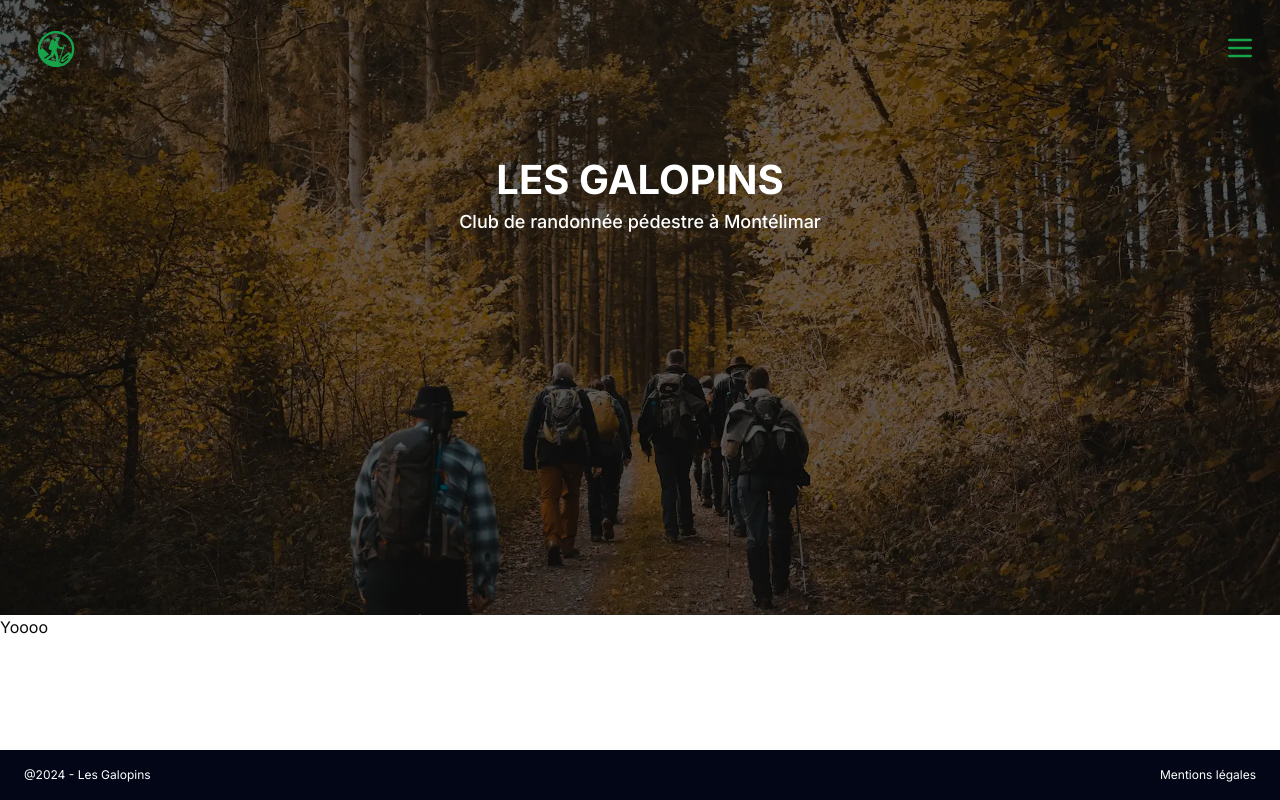
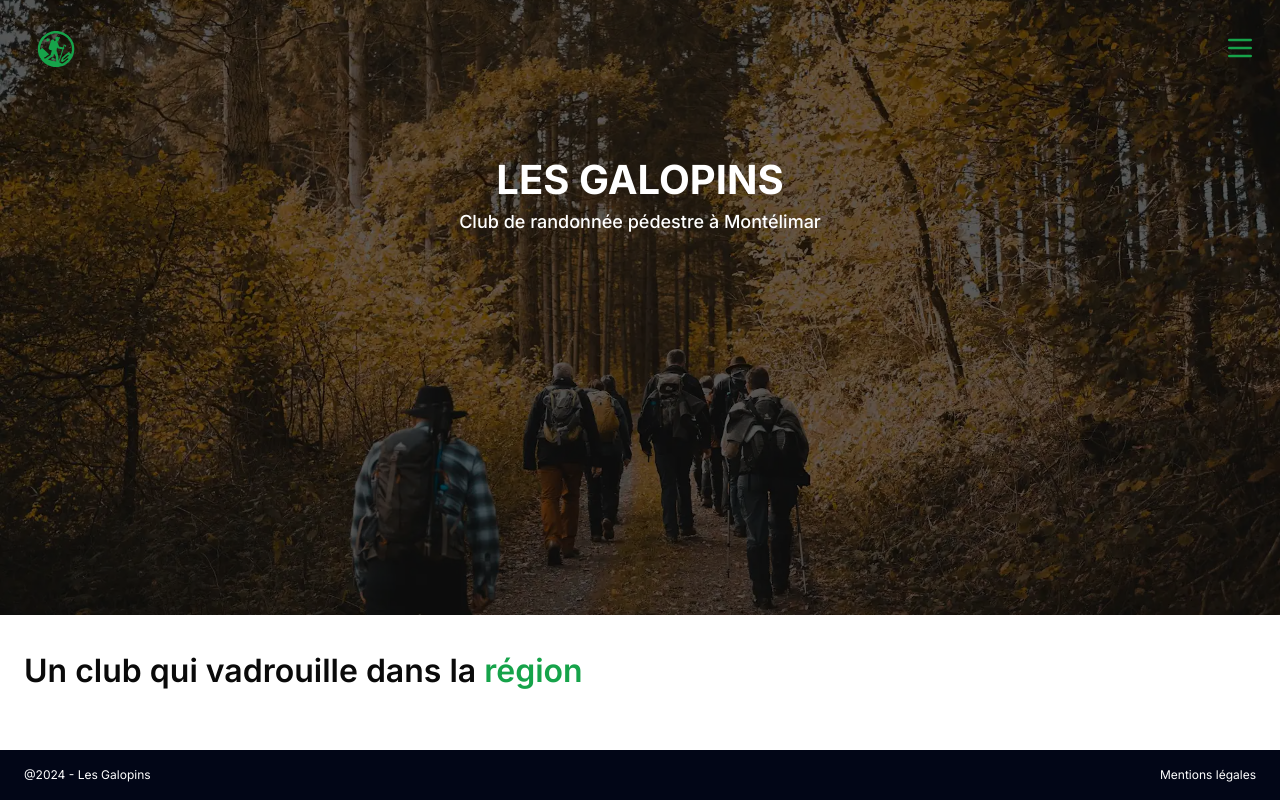
Before and after one commit to SebastienLaurentt/Galopins-Next-V2, a Next.js app: page / in a window 1280 px wide. Built offline with nearby package versions, Linux system fonts and the light colour scheme.

Commit message:
import section in home page

```diff
--- a/app/globals.css
+++ b/app/globals.css
@@ -79,7 +79,7 @@
   }
 
   h2 {
-    @apply text-sm;
+    @apply text-3xl font-semibold;
   }
 
   p{
--- a/app/page.tsx
+++ b/app/page.tsx
@@ -1,6 +1,7 @@
 import Image from "next/image";
 
 import img from "../public/home.webp";
+import Section from "@/components/Section/Section";
 
 export default function Home() {
   return (
@@ -22,7 +23,11 @@ export default function Home() {
           className="object-cover absolute inset-y-10 -z-10"
         />
       </div>
-      <div>Yoooo</div>
+      <Section
+        marginBottom="true"
+        marginTop="true"
+        classname=""
+      />
     </main>
   );
 }
```
